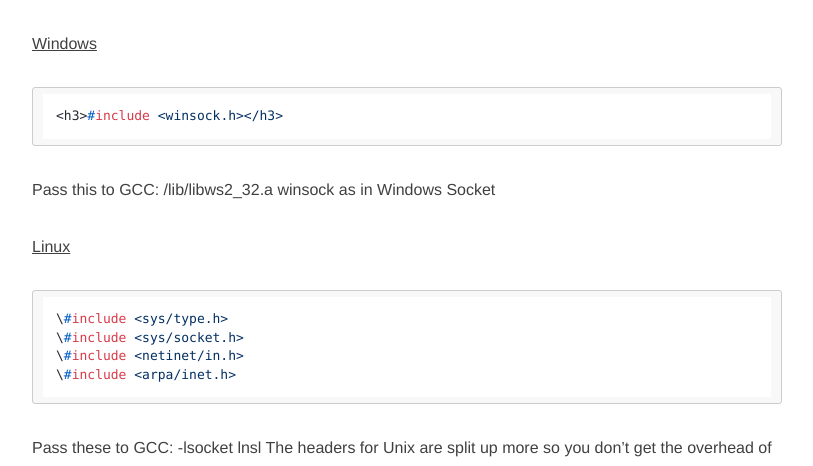
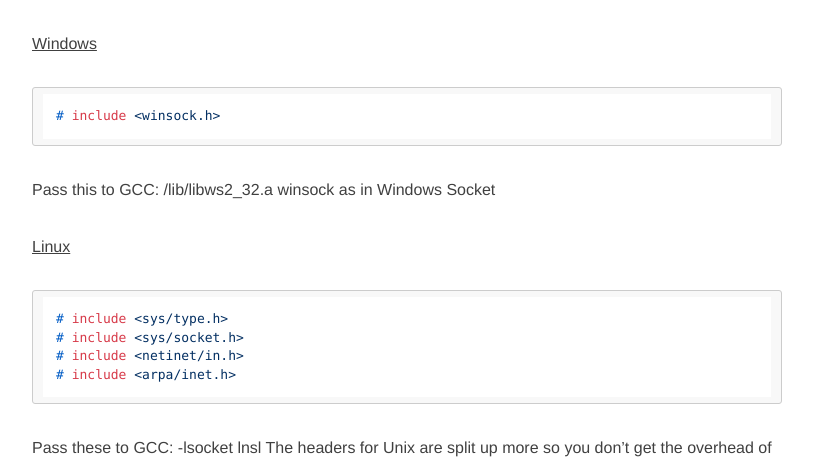
Before and after one commit to Chufan1990/Chufan1990.github.io, a Jekyll site: the page built from _posts/2017-10-31-cpp-Socket.md, in a window 1280 px wide and 900 px high, scrolled down 605 px. Shown: the part 152-618 px from the top of the window, without its empty margins (233-1046 px from the left). Built offline with Jekyll 4.4.1, drawn with Linux system fonts in a browser that asks for light colours; nearby versions of some CDN libraries; comment, search, counter and statistics services are not loaded.

Commit message:
2017-10-31

````diff
--- a/_posts/2017-10-31-cpp-Socket.md
+++ b/_posts/2017-10-31-cpp-Socket.md
@@ -18,7 +18,7 @@
 <u>Windows</u>
 
 ```c++
-<h3>#include <winsock.h></h3>
+# include <winsock.h>
 ```
 
 Pass this to GCC: /lib/libws2_32.a
@@ -27,10 +27,10 @@
 <u>Linux</u>
 
 ```cpp
-\#include <sys/type.h>
-\#include <sys/socket.h>
-\#include <netinet/in.h>
-\#include <arpa/inet.h>
+# include <sys/type.h>
+# include <sys/socket.h>
+# include <netinet/in.h>
+# include <arpa/inet.h>
 ```
 
 Pass these to GCC: -lsocket lnsl
````
